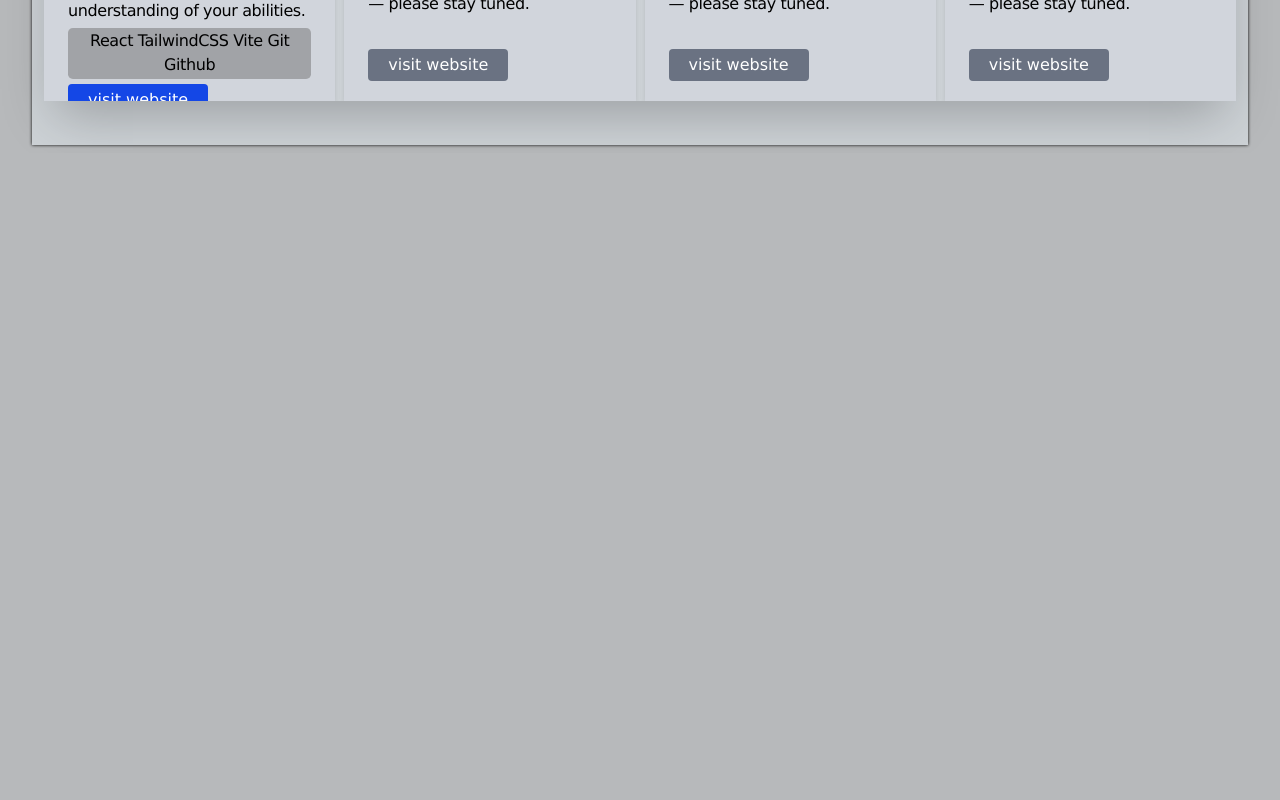
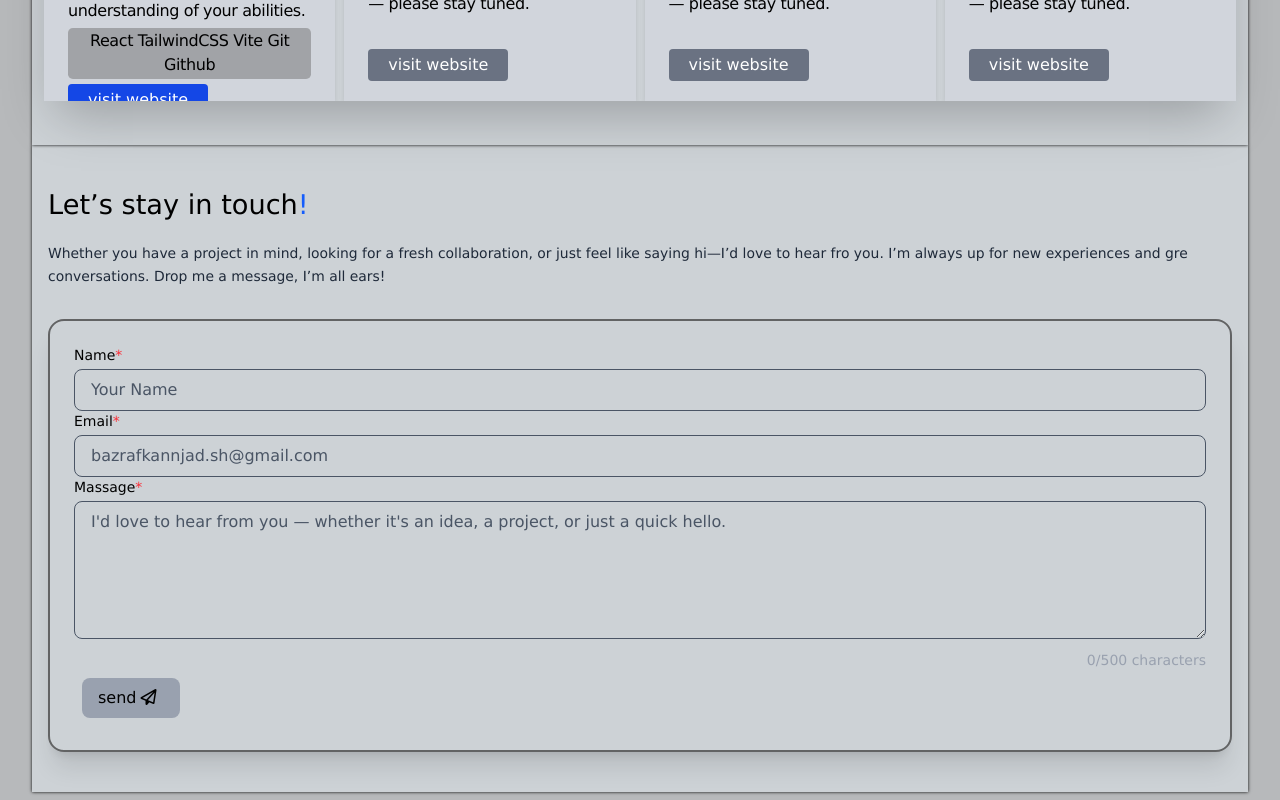
Before and after one commit to shaghayegh-b/bazrafkan-portfolio, a React (Vite) app: page / in a window 1280 px wide. Shown: the part 1310-2110 px from the top of the page. Before the commit the page ends 1463 px from the top, so only its background shows below. Built offline with nearby package versions, Linux system fonts and the light colour scheme.

Commit message:
اضافه کردن بخش پیامک

```diff
--- a/src/App.jsx
+++ b/src/App.jsx
@@ -1,7 +1,7 @@
 import Profile from "./components/profile/Profile";
 import Right from "./components/right/Right";
 import { Swiper, SwiperSlide } from "swiper/react";
-import './i18next.jsx'
+import "./i18next.jsx";
 import "swiper/css";
 import "swiper/css/navigation";
 import Myproject from "./components/Myproject/Myproject";
@@ -10,18 +10,23 @@ import Buttonswiper from "./components/buttonswiper/buttonswiper";
 import Meno from "./components/Meno/Meno.jsx";
 import { useTranslation } from "react-i18next";
 import { useEffect } from "react";
+import Comment from "./components/Comment/Comment.jsx";
 export default function App() {
-    const{ i18n}=useTranslation()
-    useEffect(()=>{
-        const dir=i18n.language === 'fa'? 'rtl':'ltr'
-        document.documentElement.dir=dir
-        document.body.classList.toggle('rtl',dir==='rtl')
-    },[i18n.language])
+  const { i18n } = useTranslation();
+  useEffect(() => {
+    const dir = i18n.language === "fa" ? "rtl" : "ltr";
+    document.documentElement.dir = dir;
+    document.body.classList.toggle("rtl", dir === "rtl");
+  }, [i18n.language]);
   return (
     <div className="mycontainer relative">
-        <div className={`parentmeno fixed top-[-.75rem] scale-[.5] ${i18n.language === 'fa'?"left-[-4rem]":"right-[-4rem]"}`}>
-        <Meno ></Meno>
-        </div>
+      <div
+        className={`parentmeno fixed top-[-.75rem] scale-[.5] ${
+          i18n.language === "fa" ? "left-[-4rem]" : "right-[-4rem]"
+        }`}
+      >
+        <Meno></Meno>
+      </div>
       <div className="head ">
         <Profile></Profile>
         <Right></Right>
@@ -46,7 +51,7 @@ export default function App() {
               0: { slidesPerView: 1 },
             }}
           >
-          <Buttonswiper></Buttonswiper>
+            <Buttonswiper></Buttonswiper>
 
             {projects.map((project) => (
               <SwiperSlide>
@@ -56,6 +61,9 @@ export default function App() {
           </Swiper>
         </div>
       </section>
+      <section className="section4 ">
+        <Comment></Comment>
+      </section>
     </div>
   );
 }
--- /dev/null
+++ b/src/components/Comment/Comment.jsx
@@ -0,0 +1,86 @@
+import { memo, useState } from "react";
+import { useTranslation } from "react-i18next";
+function Comment() {
+  const { t } = useTranslation();
+  const [message,setMessage]=useState("")
+  const maxLength=500
+  const ratio=message.length/maxLength
+  return (
+    <div className=" px-4 py-10  ">
+      <div>
+        <h3 className="font-medium text-[1.7rem] mb-4">
+          {t("touchtitle")}
+          <span className="text-blue-600">!</span>
+        </h3>
+        <p className="text-[87%] mb-8 text-gray-800 leading-relaxed">
+          {t("touch")}
+        </p>
+      </div>
+      <div className=" border-2 border-solid border-[#464646c9] rounded-2xl p-6 shadow-xl">
+        {/* Name */}
+        <form>
+          <div>
+            <label
+              htmlFor="nameuser"
+              className="block  font-medium text-sm mb-1"
+            >
+              {t("nameuser")}
+              <span className="text-red-500">*</span>
+            </label>
+            <input
+              required
+              placeholder={t("placeholdername")}
+              className="w-full rounded-lg px-4 py-2  border border-gray-600 text-gray-700 placeholder-gray-600 focus:outline-none focus:ring-1 focus:ring-gray-800"
+              id="nameuser"
+              name="nameuser"
+              type="text"
+            />
+          </div>
+          {/* email */}
+          <div>
+            <label
+              htmlFor="emailuser"
+              className="block  font-medium text-sm mb-1"
+            >
+              {t("emailuser")}
+              <span className="text-red-500">*</span>
+            </label>
+            <input
+              required
+              placeholder="bazrafkannjad.sh@gmail.com"
+              className="w-full rounded-lg px-4 py-2  border border-gray-600 text-gray-700 placeholder-gray-600 focus:outline-none focus:ring-1 focus:ring-gray-800"
+              id="emailuser"
+              name="emailuser"
+              type="email"
+            />
+          </div>
+          {/* massage */}
+          <div>
+            <label htmlFor="" className="block  font-medium text-sm mb-1">
+              {t("massageuser")}
+              <span className="text-red-500">*</span>
+            </label>
+            <textarea
+            onChange={(e)=>{setMessage(e.target.value)}}
+              required
+              placeholder={t("placeholder massage")}
+              name="massageuser"
+              className="w-full rounded-lg px-4 py-2  border border-gray-600 text-gray-700 placeholder-gray-600 focus:outline-none focus:ring-1 focus:ring-gray-800"
+              maxLength={maxLength}
+              rows={5}
+              type="text"
+            />
+            <div className="text-sm text-gray-400 text-right mt-1" > <span className={` ${ratio>.9?"text-red-700":""}` } >{message.length}/{maxLength} </span> characters</div>
+          </div>
+          {/* button */}
+          <div>
+            <button type="submit"  className="bg-gray-400 text-right hover:bg-gray-500 pr-5 pl-4 py-2 rounded-lg m-2">{t("send")}
+                <i className="fa-regular fa-paper-plane px-1"></i>
+            </button>
+          </div>
+        </form>
+      </div>
+    </div>
+  );
+}
+export default memo(Comment);
--- a/src/locales/en.json
+++ b/src/locales/en.json
@@ -11,5 +11,14 @@
   "projects":"projects",
   "lang":"lang",
   "createporto":"create a portfolio",
-  "print":"print"
+  "print":"print",
+  "touchtitle":"Let’s stay in touch",
+  "touch":"Whether you have a project in mind, looking for a fresh collaboration, or just feel like saying hi—I’d love to hear fro  you. I’m always up for new experiences and gre conversations. Drop me a message, I’m all ears!",
+  "nameuser":"Name",
+  "emailuser":"Email",
+  "massageuser":"Massage",
+  "send":"send",
+  "placeholdername":"Your Name",
+  "placeholder massage":"I'd love to hear from you — whether it's an idea, a project, or just a quick hello."
+
 }
--- a/src/locales/fa.json
+++ b/src/locales/fa.json
@@ -11,5 +11,14 @@
     "projects":"پروژه ها",
     "lang":"زبان",
     "createporto":"ساختن یک پورتفولیو",
-    "print":"پرینت"
+    "print":"پرینت",
+    "touchtitle":"در تماس باشیم",
+  "touch":"اگه پروژه‌ای تو ذهنت داری، دنبال همکاری تازه‌ای هستی یا حتی فقط می‌خوای یه سلامی بدی، خوشحال می‌شم ازت بشنوم. من همیشه آماده‌م برای تجربه‌های جدید و گفتگو با آدم‌های باانرژی. پیام بده، منتظرتم!",
+  "nameuser":"اسم",
+  "emailuser":"ایمیل",
+  "massageuser":"پیام",
+  "send":"فرستادن",
+  "placeholdername":"اسم شما",
+  "placeholder massage":"خوشحال می‌شم ازت بشنوم — چه یه ایده باشه، یه پروژه یا فقط یه سلام ساده."
+
   }
```
Also changed, not shown: src/components/Comment/Comment.css (added).
